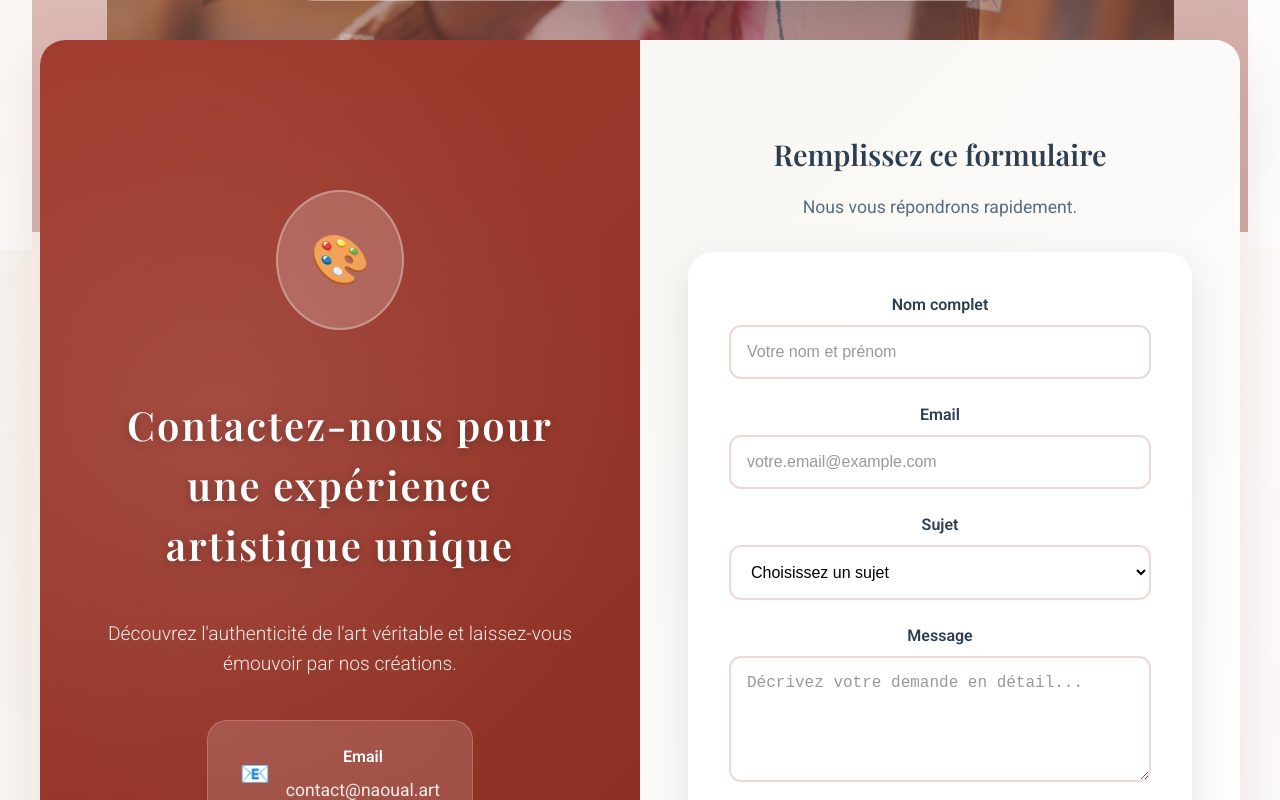
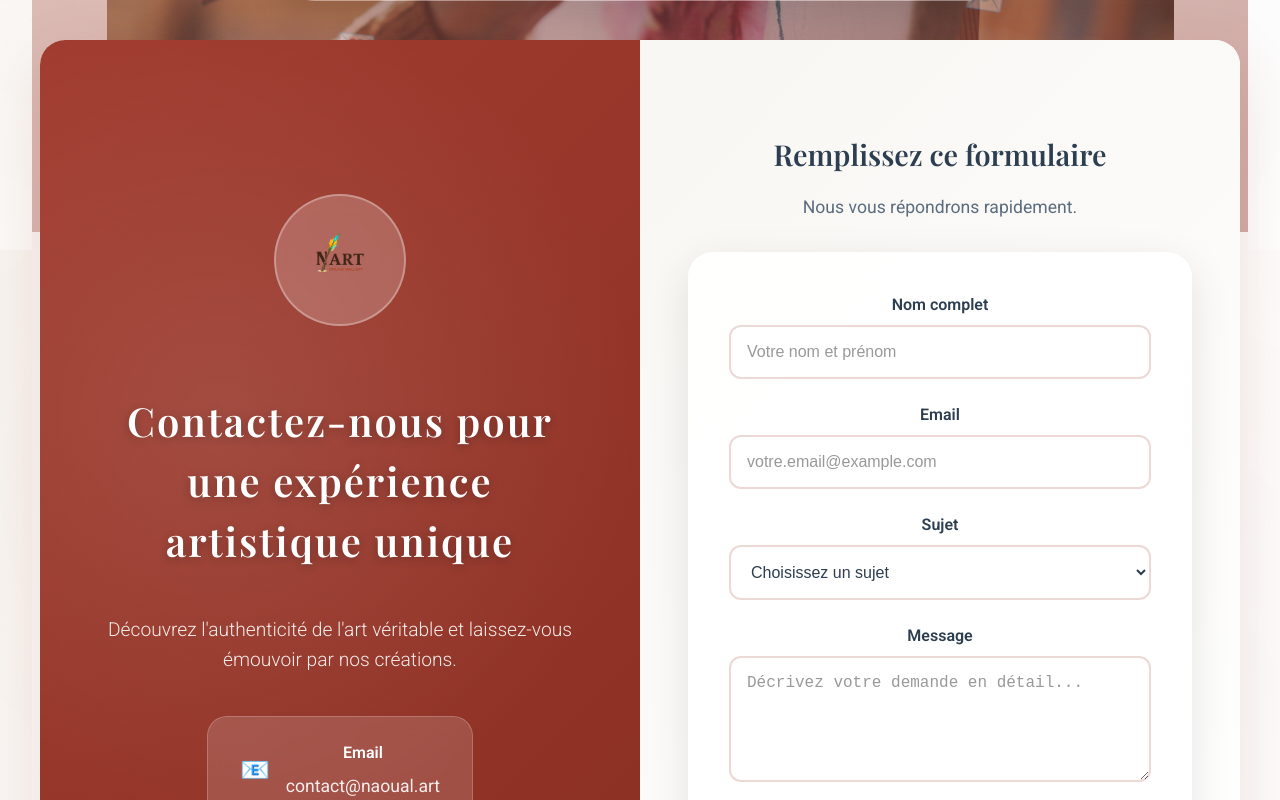
Before and after one commit to USERNAOUAL/galerie_nart, a React (Vite) app: page /contact in a window 1280 px wide. Shown: the part 550-1350 px from the top of the page. Built offline with nearby package versions, Linux system fonts and the light colour scheme; a web font is replaced by a local one.

Commit message:
fixer l'input au niveau du sujet au formulaire

```diff
--- a/src/components/Contact.jsx
+++ b/src/components/Contact.jsx
@@ -177,9 +177,21 @@ const Contact = () => {
             padding: '2rem',
             marginBottom: '2rem',
             backdropFilter: 'blur(10px)',
-            border: '2px solid rgba(255, 255, 255, 0.3)'
+            border: '2px solid rgba(255, 255, 255, 0.3)',
+            display: 'flex',
+            alignItems: 'center',
+            justifyContent: 'center'
           }}>
-            <span style={{ fontSize: '3rem' }}>🎨</span>
+            <img
+              src="/nart-logo.png"
+              alt="N'ART Logo"
+              style={{
+                height: '4rem',
+                width: '4rem',
+                filter: 'brightness(1.2) contrast(1.1)',
+                objectFit: 'contain'
+              }}
+            />
           </div>
 
           {/* Titre principal */}
@@ -360,7 +372,8 @@ const Contact = () => {
                     boxSizing: 'border-box',
                     transition: 'all 0.3s ease',
                     background: 'rgba(255, 255, 255, 0.9)',
-                    cursor: 'pointer'
+                    cursor: 'pointer',
+                    color: '#2c3e50'
                   }}
                   onFocus={(e) => {
                     e.target.style.borderColor = '#a13c2f';
@@ -371,13 +384,13 @@ const Contact = () => {
                     e.target.style.boxShadow = 'none';
                   }}
                 >
-                  <option value="">Choisissez un sujet</option>
-                  <option value="Question sur une œuvre">Question sur une œuvre</option>
-                  <option value="Demande d'achat">Demande d'achat</option>
-                  <option value="Projet d'exposition">Projet d'exposition</option>
-                  <option value="Collaboration artistique">Collaboration artistique</option>
-                  <option value="Presse et médias">Presse et médias</option>
-                  <option value="Autre">Autre</option>
+                  <option value="" style={{ color: '#999' }}>Choisissez un sujet</option>
+                  <option value="Question sur une œuvre" style={{ color: '#2c3e50' }}>Question sur une œuvre</option>
+                  <option value="Demande d'achat" style={{ color: '#2c3e50' }}>Demande d'achat</option>
+                  <option value="Projet d'exposition" style={{ color: '#2c3e50' }}>Projet d'exposition</option>
+                  <option value="Collaboration artistique" style={{ color: '#2c3e50' }}>Collaboration artistique</option>
+                  <option value="Presse et médias" style={{ color: '#2c3e50' }}>Presse et médias</option>
+                  <option value="Autre" style={{ color: '#2c3e50' }}>Autre</option>
                 </select>
               </div>
 
```
